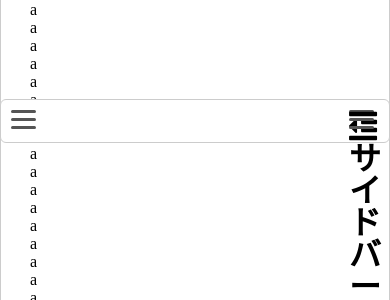
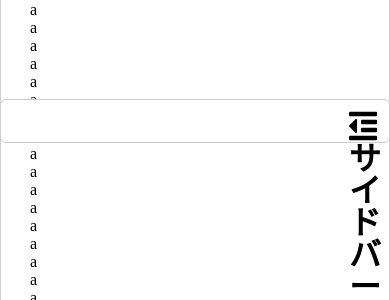
Before and after one commit to ipwqi/portdolio, a PHP site: page / in a window 390 px wide. Shown: the part 701-1001 px from the top of the page. Run offline with PHP 8.4, Linux system fonts and the light colour scheme; some libraries are stand-ins or nearby versions.

Commit message:
Update index.css

```diff
--- a/index.css
+++ b/index.css
@@ -48,18 +48,7 @@ mobile{width: 100%; position:fixed;bottom: 0}
           width: 30px;
           height: 22px;
           vertical-align: middle;}
-      /*ハンバーガーアイコンをCSSだけで表現*/
-      #drawer-open span, #drawer-open span:before, #drawer-open span:after {
-          position: absolute;
-          height: 3px;/*線の太さ*/
-          width: 25px;/*長さ*/
-          border-radius: 3px;
-          background: #555;
-          display: block;
-          content: '';
-          cursor: pointer;}
-      #drawer-open span:before {bottom: -8px;}
-      #drawer-open span:after {bottom: -16px;}
+
       /*閉じる用の薄黒カバー*/
         #aside-close {
             display: none;/*はじめは隠しておく*/
```
